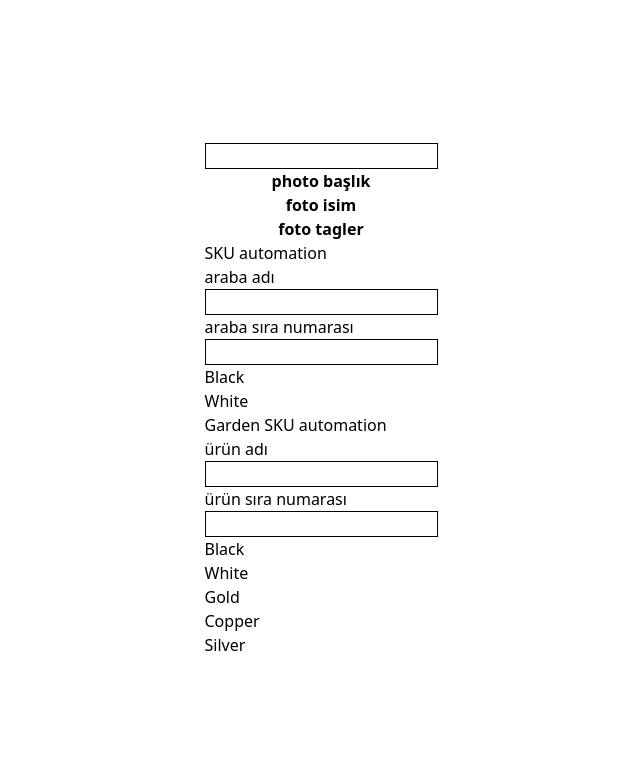
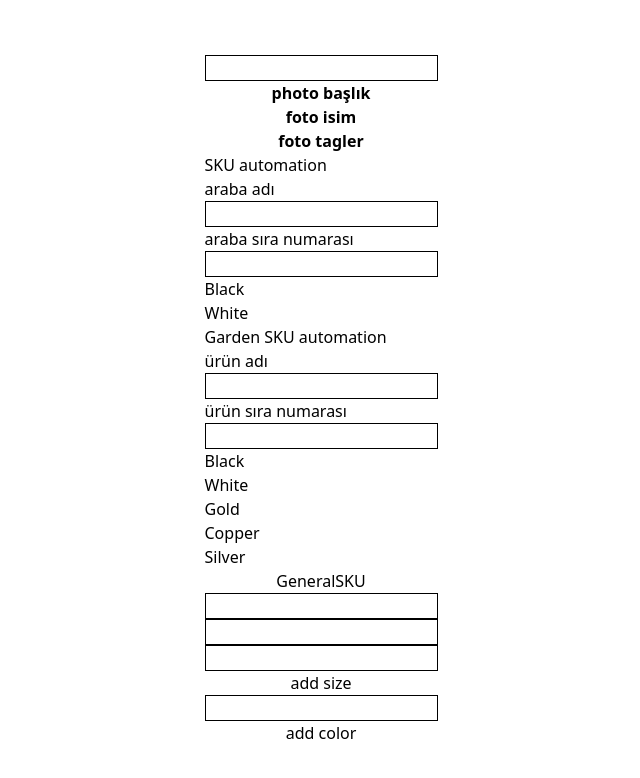
Before and after one commit to selehadin-cyber/liviqon, a Next.js app: page / in a window 1280 px wide. Shown: the top 778 px of the page, without its empty margins (319-959 px from the left). Built offline with nearby package versions, Linux system fonts and the light colour scheme.

Commit message:
Add general sku automation

```diff
--- /dev/null
+++ b/components/GeneralSKU.tsx
@@ -0,0 +1,36 @@
+import React, { useState } from "react";
+
+const GeneralSKU = () => {
+  const [category, setCategory] = useState("");
+  const [productName, setProductName] = useState("")
+  const [productNumber, setProductNumber] = useState("")
+  const [colors, setColors] = useState<string[]>([])
+  const [currentColor, setCurrentColor] = useState("")
+  const [sizes, setSizes] = useState<string[]>([]);
+  const [currentSize, setCurrentSize] = useState("")
+
+  const addSize = () => {
+    setSizes(prev => prev.concat(currentSize))
+  }
+  const addColor = () => {
+    setColors(prev => prev.concat(currentColor))
+  }
+  return (
+    <>
+      <div>GeneralSKU</div>
+      <input className='border border-black' value={category} onChange={(e) => setCategory(e.target.value)} type="text" />
+      <input className='border border-black' value={productName} onChange={(e) => setProductName(e.target.value)} type="text" />
+      <input className='border border-black' value={currentSize} onChange={(e) => setCurrentSize(e.target.value)} type="text" />
+      <button onClick={addSize}>add size</button>
+      <input className='border border-black' value={currentColor} onChange={(e) => setCurrentColor(e.target.value)} type="text" />
+      <button onClick={addColor}>add color</button>
+      {productName && colors.map(color => (
+          <p>{productName && sizes.map(size => (
+            <p>{`LWA-${category}-${productName}-${productNumber}-${size}-${color}`}</p>
+          ))}</p>
+        ))}
+    </>
+  );
+};
+
+export default GeneralSKU;
--- a/pages/index.tsx
+++ b/pages/index.tsx
@@ -3,11 +3,13 @@ import Head from 'next/head'
 import Image from 'next/image'
 import { useState } from 'react'
 import GardenSKU from '../components/GardenSKU'
+import GeneralSKU from '../components/GeneralSKU'
 
 const Home: NextPage = () => {
   const [text, setText] = useState("")
   const [carName, setCarName] = useState("")
   const [carNumber, setCarNumber] = useState("")
+
   const sizes = ["19.3", "27.2", "39", "54.3", "78"]
 
   function capitalizeWordsAndAddDashes(string: string) {
@@ -47,6 +49,7 @@ function capitalizeWords(string: string) {
         ))}
       </section>
       <GardenSKU />
+      <GeneralSKU />
     </div>
   )
 }
```
